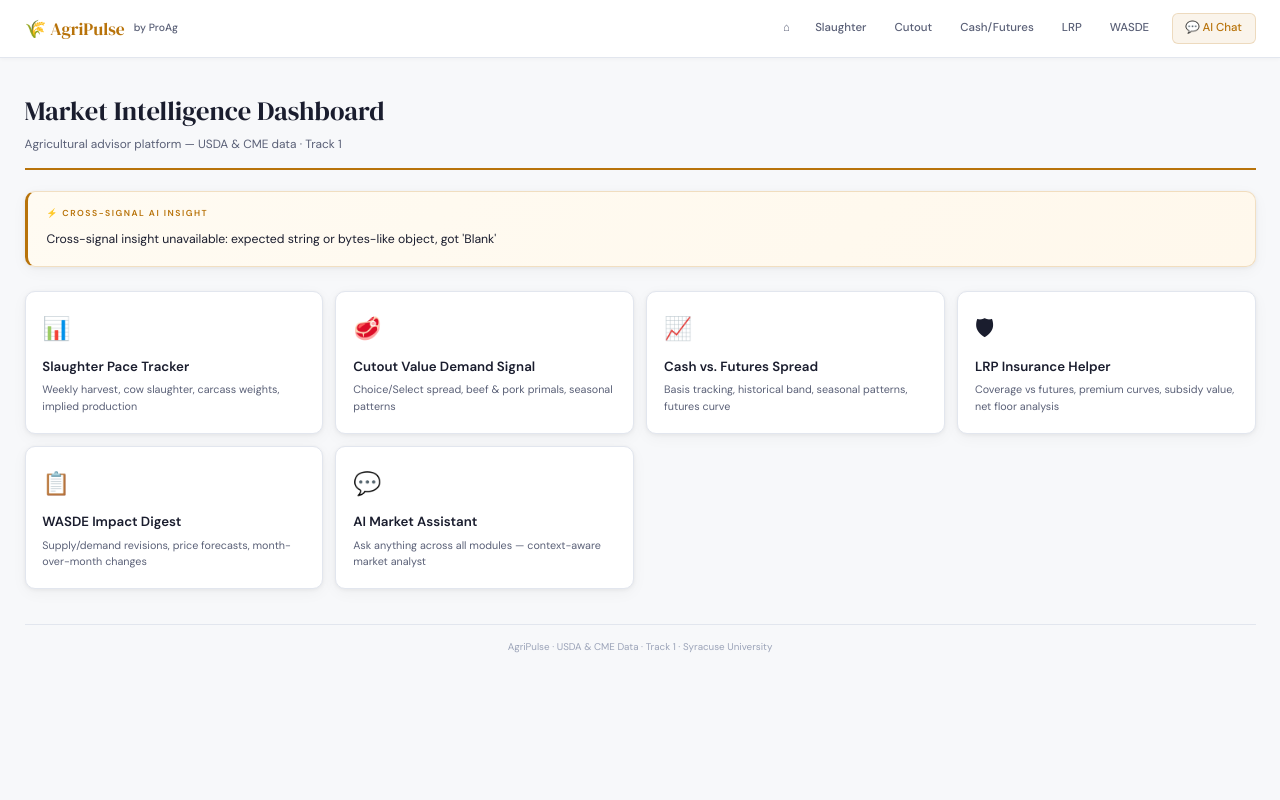
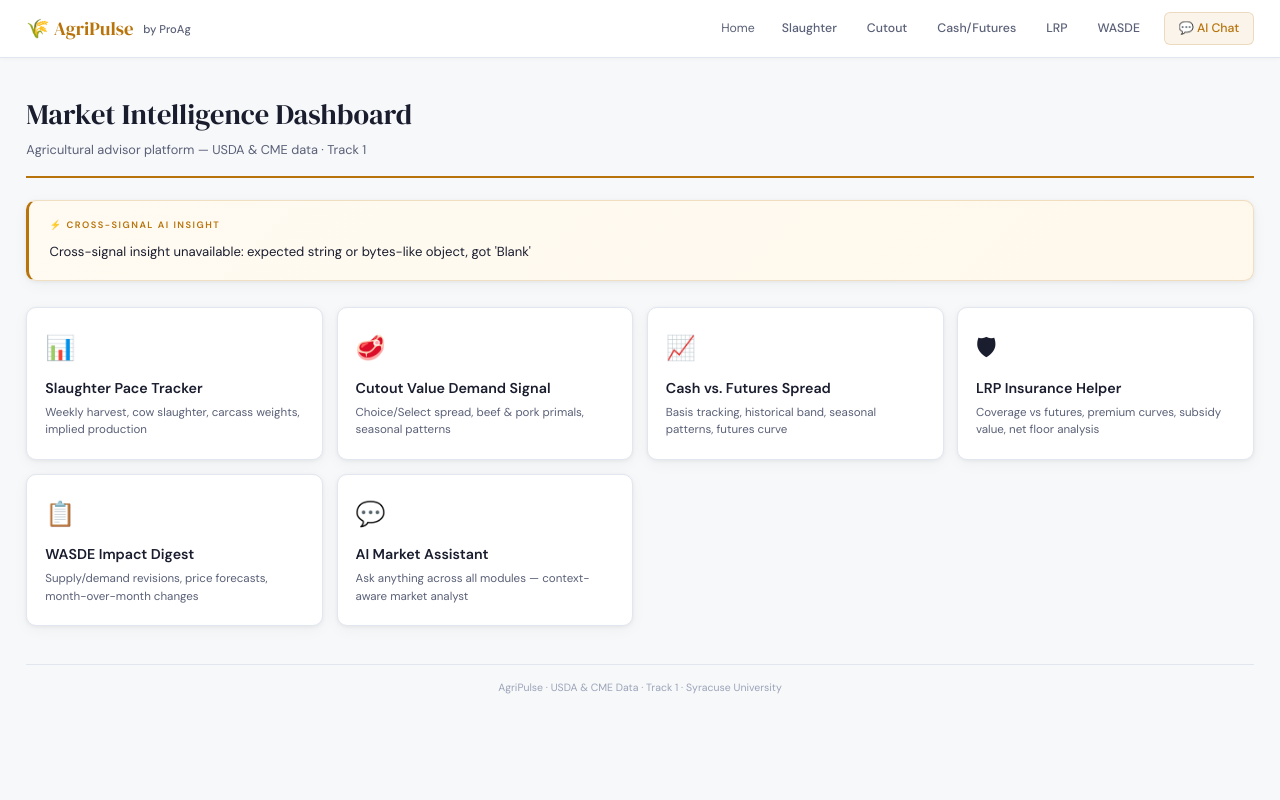
Before and after one commit to xseven1/agripulse, a Django app: page / in a window 1280 px wide. Run offline with Django 4.2, Linux system fonts and the light colour scheme; data that the repository does not hold is empty; parts of the project's set-up code (start-up, migrations or seed data) failed here and were passed over; some libraries are stand-ins or nearby versions.

Commit message:
changes the nav icons

```diff
--- a/core/templates/base.html
+++ b/core/templates/base.html
@@ -16,7 +16,7 @@
     🌾 AgriPulse <span>by ProAg</span>
   </a>
   <div class="nav-links">
-    <a href="{% url 'dashboard' %}" class="nav-home" title="Dashboard">⌂</a>
+    <a href="{% url 'dashboard' %}" class="nav-home">Home</a>
     <a href="{% url 'slaughter' %}"    class="nav-link {% if request.resolver_match.url_name == 'slaughter' %}active{% endif %}">Slaughter</a>
     <a href="{% url 'cutout' %}"       class="nav-link {% if request.resolver_match.url_name == 'cutout' %}active{% endif %}">Cutout</a>
     <a href="{% url 'cash_futures' %}" class="nav-link {% if request.resolver_match.url_name == 'cash_futures' %}active{% endif %}">Cash/Futures</a>
--- a/static/css/style.css
+++ b/static/css/style.css
@@ -16,7 +16,7 @@
   --shadow-hover:0 4px 12px rgba(0,0,0,0.10), 0 8px 24px rgba(0,0,0,0.06);
 }
 
-html,body{background:var(--bg);color:var(--text);font-family:'DM Sans',sans-serif;font-size:14px;line-height:1.6;min-height:100vh;}
+html,body{background:var(--bg);color:var(--text);font-family:'DM Sans',sans-serif;font-size:15px;line-height:1.6;min-height:100vh;}
 a{color:inherit;text-decoration:none;}
 
 /* NAVBAR */
```
